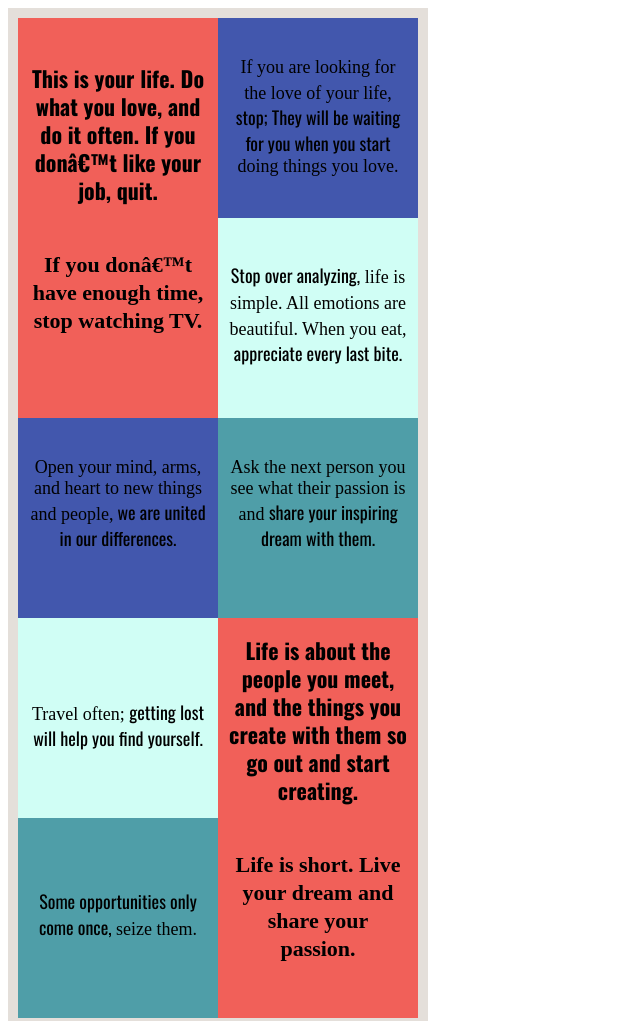
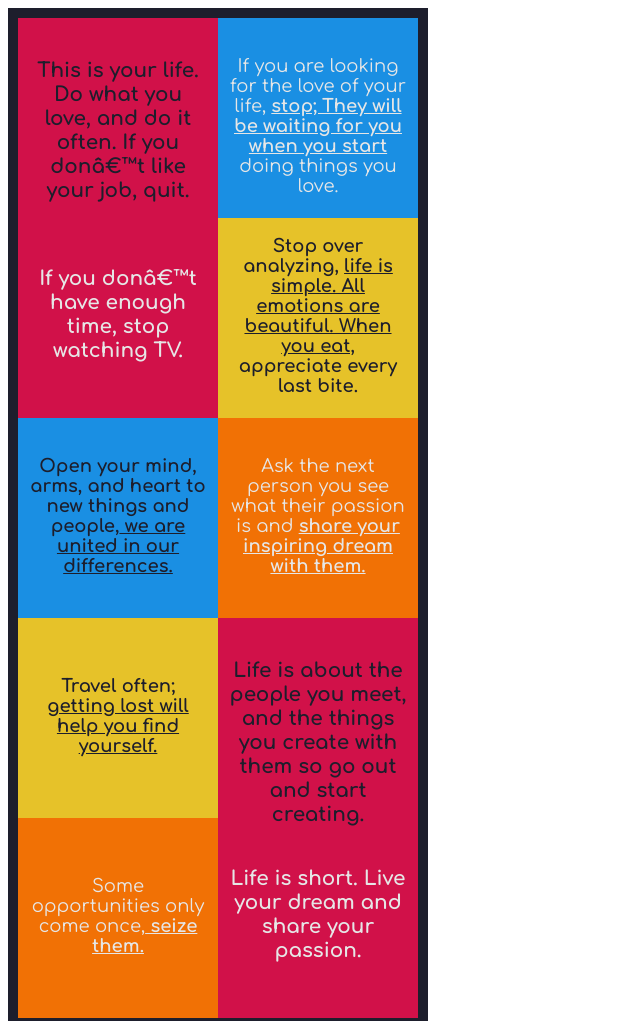
Before and after one commit to kimlivhello/holstee-manifesto, a plain HTML site: page index.html in a window 1280 px wide. Shown: the top 1021 px of the page, without its empty margins (0-640 px from the left). Drawn offline with nearby package versions, Linux system fonts and the light colour scheme; a web font is replaced by a local one.

Commit message:
changed color scheme

```diff
--- a/css/main.css
+++ b/css/main.css
@@ -10,11 +10,6 @@
 
 /* font-family: 'Oswald', sans-serif; */
 /* font-family: 'Quattrocento', serif; */
-
-/* header 1 font size 42, spacing 12pts between*/
-/* header 2 font size 19 */
-/* p text size 14, spacing 6 */
-
 
 body {
     width: 420px;
@@ -34,8 +29,8 @@ section {
 }
 
 section h1 {
-    font-size: 22px;
-    line-height: 28px;
+    font-size: 20px;
+    line-height: 24px;
     padding: 0 10px;
 }
 
@@ -60,33 +55,40 @@ p {
 }
 
 #block2, #block4 {
-    background-color: #4257ad;
+    background-color: #1a8fe3;
 }
 
 #block3, #block6 {
-    background-color: #d0fef5;
+    background-color: #e6c229;
 }
 
 #block5, #block7 {
-    background-color: #4f9ea8;
+    background-color: #f17105;
 }
 
 .serif {
-    font-family: 'Quattrocento', serif;
+    font-family: 'Comfortaa', cursive;
+    color: #e6e6e6;
+}
+
+.emph {
+    font-weight: bold;
+    text-decoration: underline;
 }
 
 .sans {
-    font-family: 'Oswald', sans-serif;
+    color: #1D1E2c;
+    font-family: 'Comfortaa', cursive;
+    font-weight: bold;
 }
 
 .tall {
-    background-color: #f16059;
-    font-weight: lighter;
+    background-color: #d11149;
     line-height: 24px;
 }
 
 .parent {
-    border: 10px solid #e4dfda;
+    border: 10px solid #1D1E2c;
     clear: both:
     margin: 0px;
     overflow: auto;
--- a/index.html
+++ b/index.html
@@ -4,8 +4,7 @@
         <meta charset=”utf-8”>
         <title>Holstee Manifesto</title>
         <link rel="stylesheet" href="css/main.css">
-        <link href="https://fonts.googleapis.com/css?family=Oswald:300,400,500,700" rel="stylesheet">
-        <link href="https://fonts.googleapis.com/css?family=Quattrocento:400,700" rel="stylesheet">
+        <link href="https://fonts.googleapis.com/css?family=Comfortaa:400,700" rel="stylesheet">
     </head>
 
 <body>
@@ -15,25 +14,25 @@
                 <div id="block1a" class="sans">
                     <h1><br>This is your life. Do what you love, and do it often. If you don’t like your job, quit.</h1></div>
                 <div id="block1b" class="serif">
-                    <h1><br>If you don’t have enough time, stop watching TV. </h1></div></section>
-            <section id="block4" class="serif">
-                    <p><br>Open your mind, arms, and heart to new things and people,<span class="sans"> we are united in our differences.</span></p></section>
-            <section id="block6" class="serif">
-                    <p><br><br><br>Travel often; <span class="sans">getting lost will help you find yourself.</span></p></section>
-            <section id="block7" class="sans">
-                    <p><br><br>Some opportunities only come once,<span class="serif"> seize them.</span></p></section>
+                    <h1><br><br>If you don’t have enough time, stop watching TV. </h1></div></section>
+            <section id="block4" class="sans">
+                    <p><br>Open your mind, arms, and heart to new things and people,<span class="emph"> we are united in our differences.</span></p></section>
+            <section id="block6" class="sans">
+                    <p><br><br>Travel often; <span class="emph">getting lost will help you find yourself.</span></p></section>
+            <section id="block7" class="serif">
+                    <p><br><br>Some opportunities only come once,<span class="emph"> seize them.</span></p></section>
         </div>
 
         <div class="column">
             <section id="block2" class="serif" class="normal">
-                <p><br>If you are looking for the love of your life,<span class="sans"> stop; They will be waiting for you when you start</span> doing things you love.</p></section>
+                <p><br>If you are looking for the love of your life, <span class="emph">stop; They will be waiting for you when you start</span> doing things you love.</p></section>
             <section id="block3" class="sans" class="normal">
-                <p><br>Stop over analyzing,<span class="serif"> life is simple. All emotions are beautiful. When you eat,</span> appreciate every last bite.</p></section>
+                <p>Stop over analyzing, <span class="emph">life is simple. All emotions are beautiful. When you eat,</span> appreciate every last bite. </p></section>
             <section id="block5" class="serif" class="normal">
-                <p><br>Ask the next person you see what their passion is and <span class="sans">share your inspiring dream with them.</span></p></section>
+                <p><br>Ask the next person you see what their passion is and <span class="emph">share your inspiring dream with them.</span></p></section>
             <section id="block8" class="tall">
                 <div id="block8a" class="sans">
-                    <h1>Life is about the people you meet, and the things you create with them so go out and start creating.</h1></div>
+                    <h1><br>Life is about the people you meet, and the things you create with them so go out and start creating.</h1></div>
                 <div id="block8b" class="serif">
                     <h1><br>Life is short. Live your dream and share your passion.</h1></div>
             </section>
```
